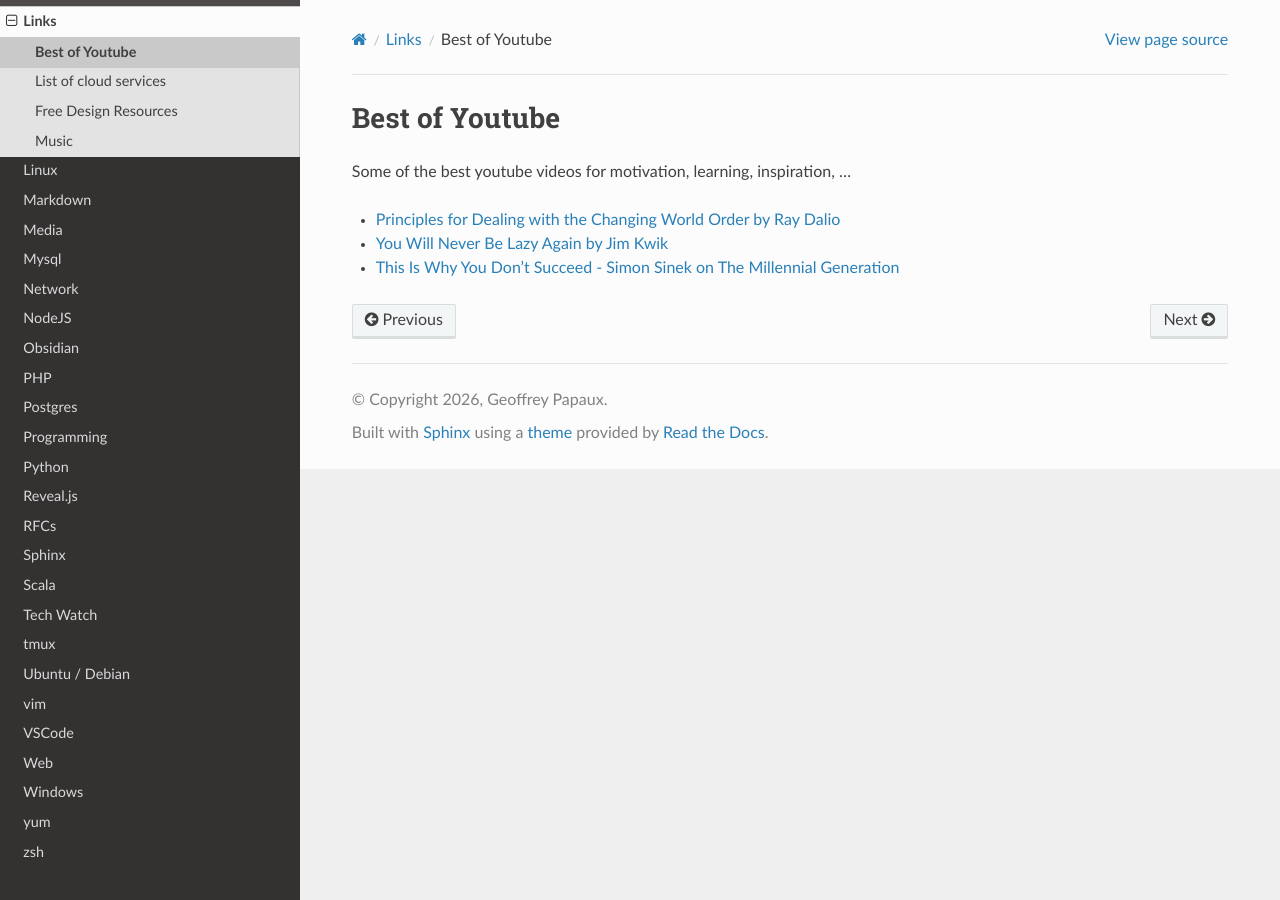
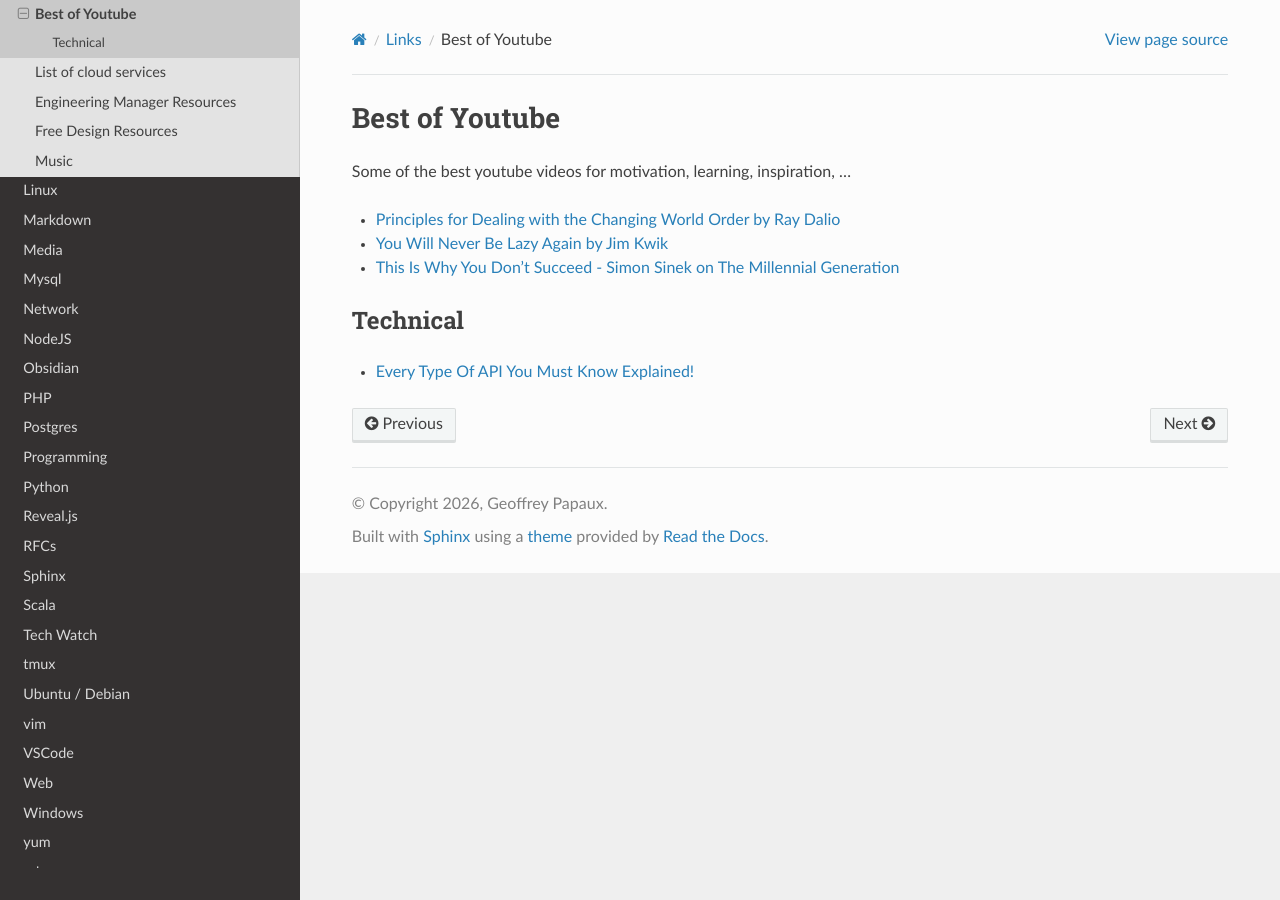
Before and after one commit to papaux/til, a Sphinx documentation site: the page built from source/links/best-of-youtube.rst, in a window 1280 px wide. Built offline with Sphinx 7.4.7 and the Read the Docs theme 3.1.0, drawn with Linux system fonts in a browser that asks for light colours.

Commit message:
links: add engineering management resources

```diff
--- a/source/links/_.rst
+++ b/source/links/_.rst
@@ -8,5 +8,6 @@
 
    best-of-youtube.rst
    cloud-services.rst
+   engineering-manager-resources.rst
    free-design.rst
    music.rst
--- a/source/links/best-of-youtube.rst
+++ b/source/links/best-of-youtube.rst
@@ -6,3 +6,9 @@
 * `Principles for Dealing with the Changing World Order by Ray Dalio <https://www.youtube.com/watch?v=xguam0TKMw8>`_
 * `You Will Never Be Lazy Again by Jim Kwik <https://www.youtube.com/watch?v=REeROakzwfU>`_
 * `This Is Why You Don't Succeed - Simon Sinek on The Millennial Generation <https://www.youtube.com/watch?v=xNgQOHwsIbg>`_
+
+
+Technical
+~~~~~~~~~
+
+* `Every Type Of API You Must Know Explained! <https://www.youtube.com/watch?v=pBASqUbZgkY>`_
--- /dev/null
+++ b/source/links/engineering-manager-resources.rst
@@ -0,0 +1,5 @@
+Engineering Manager Resources
+------------------------------
+
+* `The Art of Engineering Management <https://taoem.com/>`_
+* `Open practice library <https://www.openpracticelibrary.com/>`_
```
